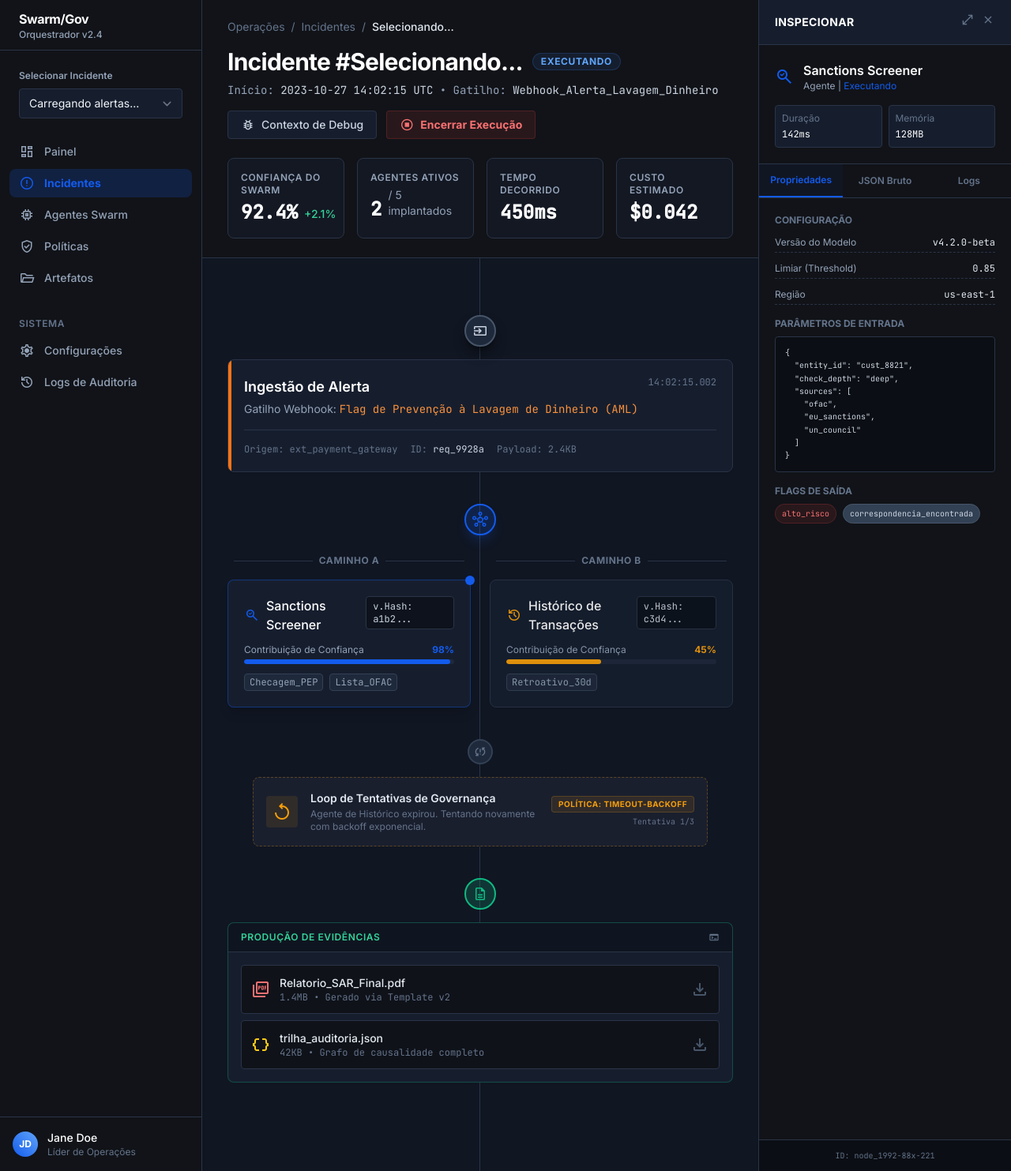
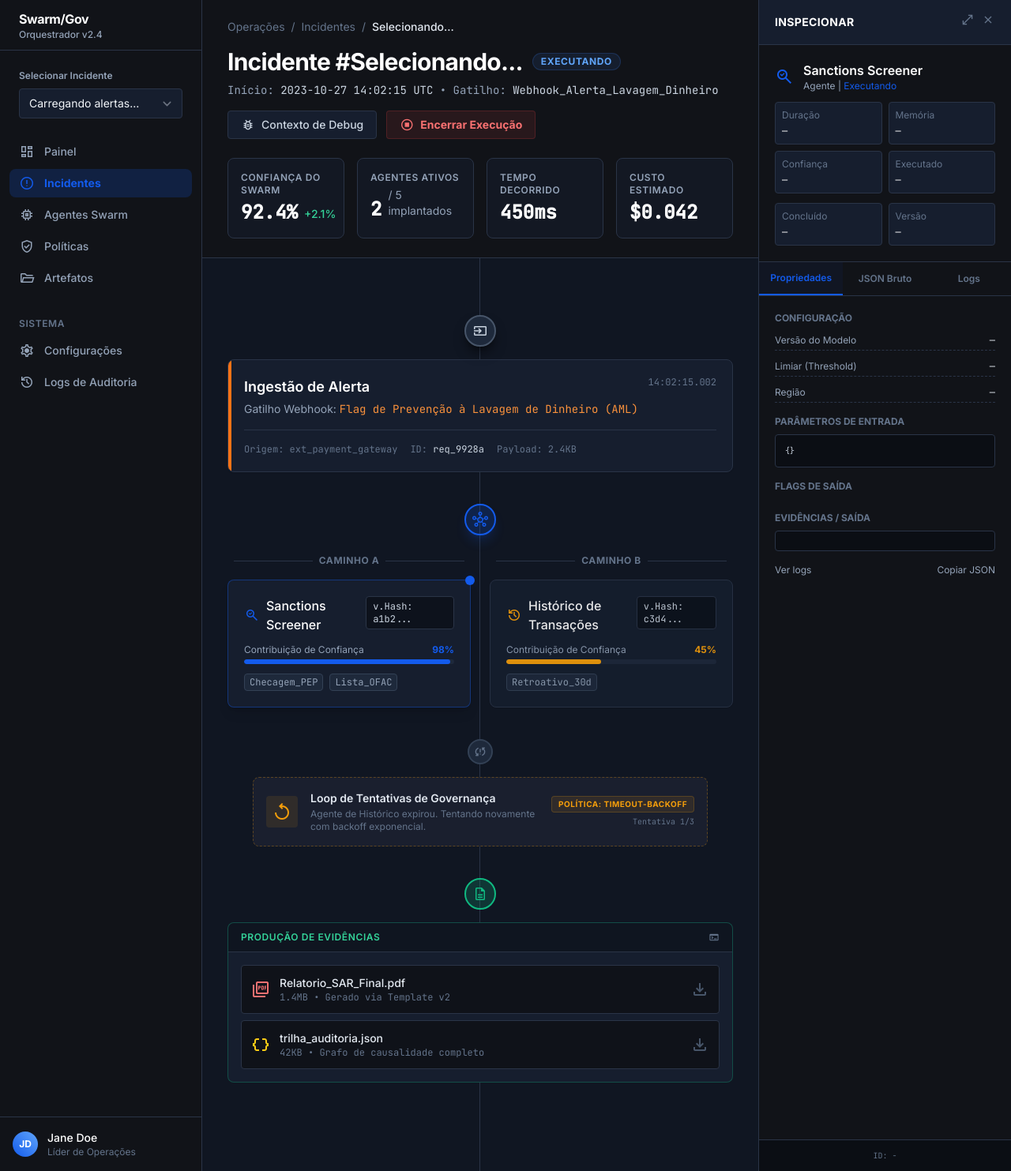
Before and after one commit to igorrhamon/strands, a FastAPI app: page / in a window 1280 px wide. Shown: the whole page at 79% size. Run offline with FastAPI, Linux system fonts and the light colour scheme; data that the repository does not hold is empty; parts of the project's set-up code (start-up, migrations or seed data) failed here and were passed over; some libraries are stand-ins or nearby versions.

Commit message:
feat: Atualiza a interface do console operacional com novos elementos dinâmicos e IDs para exibição de dados do agente

```diff
--- a/templates/index.html
+++ b/templates/index.html
@@ -743,21 +743,41 @@
     </div>
     <div class="flex-1 overflow-y-auto">
       <div class="p-5 border-b border-border-dark">
-        <div class="flex items-center gap-3 mb-4">
-          <span class="material-symbols-outlined text-primary text-[24px]">search_check</span>
+        <div class="flex items-center gap-3 mb-3">
+          <span id="agent-icon" class="material-symbols-outlined text-primary text-[24px]">search_check</span>
           <div>
-            <h3 class="text-white font-semibold">Sanctions Screener</h3>
-            <p class="text-xs text-slate-400">Agente | <span class="text-primary">Executando</span></p>
+            <h3 id="agent-name" class="text-white font-semibold">Sanctions Screener</h3>
+            <p class="text-xs text-slate-400">Agente | <span id="agent-status" class="text-primary">Executando</span></p>
           </div>
         </div>
-        <div class="grid grid-cols-2 gap-2 text-xs">
+
+        <div class="grid grid-cols-2 gap-2 text-xs mb-3">
           <div class="bg-surface-dark p-2 rounded border border-border-dark">
             <p class="text-slate-500 mb-1">Duração</p>
-            <p class="text-white font-mono">142ms</p>
+            <p id="agent-duration" class="text-white font-mono">—</p>
           </div>
           <div class="bg-surface-dark p-2 rounded border border-border-dark">
             <p class="text-slate-500 mb-1">Memória</p>
-            <p class="text-white font-mono">128MB</p>
+            <p id="agent-memory" class="text-white font-mono">—</p>
+          </div>
+          <div class="bg-surface-dark p-2 rounded border border-border-dark">
+            <p class="text-slate-500 mb-1">Confiança</p>
+            <p id="agent-confidence" class="text-white font-mono">—</p>
+          </div>
+          <div class="bg-surface-dark p-2 rounded border border-border-dark">
+            <p class="text-slate-500 mb-1">Executado</p>
+            <p id="agent-started" class="text-white font-mono">—</p>
+          </div>
+        </div>
+
+        <div class="grid grid-cols-2 gap-2 text-xs">
+          <div class="bg-surface-dark p-2 rounded border border-border-dark">
+            <p class="text-slate-500 mb-1">Concluído</p>
+            <p id="agent-completed" class="text-white font-mono">—</p>
+          </div>
+          <div class="bg-surface-dark p-2 rounded border border-border-dark">
+            <p class="text-slate-500 mb-1">Versão</p>
+            <p id="agent-version" class="text-white font-mono">—</p>
           </div>
         </div>
       </div>
@@ -773,45 +793,46 @@
           <div class="text-xs flex flex-col gap-2">
             <div class="flex justify-between py-1 border-b border-border-dark border-dashed">
               <span class="text-slate-400">Versão do Modelo</span>
-              <span class="text-slate-200 font-mono">v4.2.0-beta</span>
+              <span id="agent-version-config" class="text-slate-200 font-mono">—</span>
             </div>
             <div class="flex justify-between py-1 border-b border-border-dark border-dashed">
               <span class="text-slate-400">Limiar (Threshold)</span>
-              <span class="text-slate-200 font-mono">0.85</span>
+              <span id="agent-threshold" class="text-slate-200 font-mono">—</span>
             </div>
             <div class="flex justify-between py-1 border-b border-border-dark border-dashed">
               <span class="text-slate-400">Região</span>
-              <span class="text-slate-200 font-mono">us-east-1</span>
+              <span id="agent-region" class="text-slate-200 font-mono">—</span>
             </div>
           </div>
         </div>
         <div class="flex flex-col gap-2">
           <p class="text-xs font-bold text-slate-500 uppercase">Parâmetros de Entrada</p>
           <div class="bg-[#0b0e14] p-3 rounded border border-border-dark overflow-x-auto">
-            <pre class="text-[10px] text-slate-300 font-mono leading-relaxed">{
-  "entity_id": "cust_8821",
-  "check_depth": "deep",
-  "sources": [
-    "ofac",
-    "eu_sanctions",
-    "un_council"
-  ]
-}</pre>
+            <pre id="agent-input" class="text-[10px] text-slate-300 font-mono leading-relaxed">{}</pre>
           </div>
         </div>
         <div class="flex flex-col gap-2">
           <p class="text-xs font-bold text-slate-500 uppercase">Flags de Saída</p>
-          <div class="flex flex-wrap gap-2">
-            <span
-              class="px-2 py-1 rounded-full bg-red-500/10 text-red-400 text-[10px] font-mono border border-red-500/20">alto_risco</span>
-            <span
-              class="px-2 py-1 rounded-full bg-slate-700 text-slate-300 text-[10px] font-mono border border-slate-600">correspondencia_encontrada</span>
+          <div id="agent-flags" class="flex flex-wrap gap-2">
+            <!-- flags populated dynamically -->
           </div>
+        </div>
+
+        <div class="flex flex-col gap-2">
+          <p class="text-xs font-bold text-slate-500 uppercase">Evidências / Saída</p>
+          <div id="agent-evidence" class="bg-[#0b0e14] p-3 rounded border border-border-dark text-[11px] text-slate-300 font-mono leading-relaxed">
+            <!-- evidence items populated dynamically -->
+          </div>
+        </div>
+
+        <div class="flex items-center justify-between">
+          <a id="agent-logs" class="text-xs text-slate-400 hover:text-white">Ver logs</a>
+          <button id="agent-copy-json" class="text-xs text-slate-400 hover:text-white">Copiar JSON</button>
         </div>
       </div>
     </div>
     <div class="p-3 border-t border-border-dark bg-[#0b0e14]">
-      <p class="text-[10px] text-slate-500 text-center font-mono">ID: node_1992-88x-221</p>
+      <p id="agent-id" class="text-[10px] text-slate-500 text-center font-mono">ID: -</p>
     </div>
   </aside>
 </body>
```
